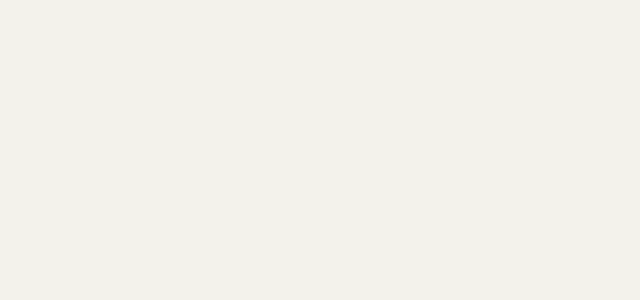
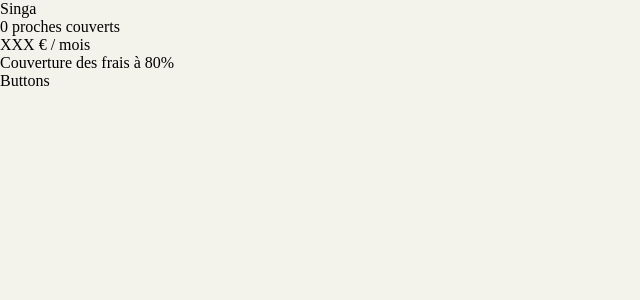
Before and after one commit to WildCodeSchool/paris-0921-project3-my-singa-assurance, a React (Vite) app: page /rates in a window 1280 px wide. Before the commit this address had no page. Shown: the top 300 px of the page, without its empty margins (0-640 px from the left). Built offline with nearby package versions, Linux system fonts and the light colour scheme; no server answers.

Commit message:
added axios.get in OfferRate

```diff
--- a/src/App.jsx
+++ b/src/App.jsx
@@ -20,9 +20,8 @@ function App() {
         <Route exact path="/" element={<Homepage />} />
         <Route path="/login" element={<LoginPage />} />
         <Route path="/createaccount" element={<FormSignUp />} />
-        <Route path="/offer" element={<Offer />}>
-          <Route path="rate" element={<OfferRate />} />
-        </Route>
+        <Route path="/offer" element={<Offer />} />
+        <Route path="/rates" element={<OfferRate />} />
         <Route path="/subscribers" element={<SubscriberPage />}>
           <Route path="welcome" element={<SubscriberWelcomePage />} />
           <Route path="recipients" element={<SubscriberHasRecipients />} />
--- a/src/components/OfferRate.jsx
+++ b/src/components/OfferRate.jsx
@@ -1,7 +1,35 @@
-import React from 'react';
+import React, { useState, useEffect } from 'react';
+import axios from 'axios';
+
+import style from './style/OfferRate.module.scss';
 
 function OfferRate() {
-  return <div>OFFER RATE</div>;
+  const juniorCount = localStorage.getItem('JuniorCount');
+  const adultCount = localStorage.getItem('AdultCount');
+  const seniorCount = localStorage.getItem('SeniorCount');
+
+  const arrayCount = [Number(juniorCount), Number(adultCount), Number(seniorCount)];
+  const reducer = (a, b) => a + b;
+
+  let resultCount = arrayCount.reduce(reducer);
+
+  const [formule, setFormule] = useState('');
+
+  useEffect(async () => {
+    const res = await axios.get('http://localhost:8081/options');
+    const result = res.data;
+    setFormule(result);
+  });
+
+  return (
+    <div className={style.cardContainer}>
+      <div> Singa {formule}</div>
+      <div> {resultCount} proches couverts</div>
+      <div>XXX € / mois</div>
+      <div>Couverture des frais à 80%</div>
+      <div>Buttons</div>
+    </div>
+  );
 }
 
 export default OfferRate;
```
